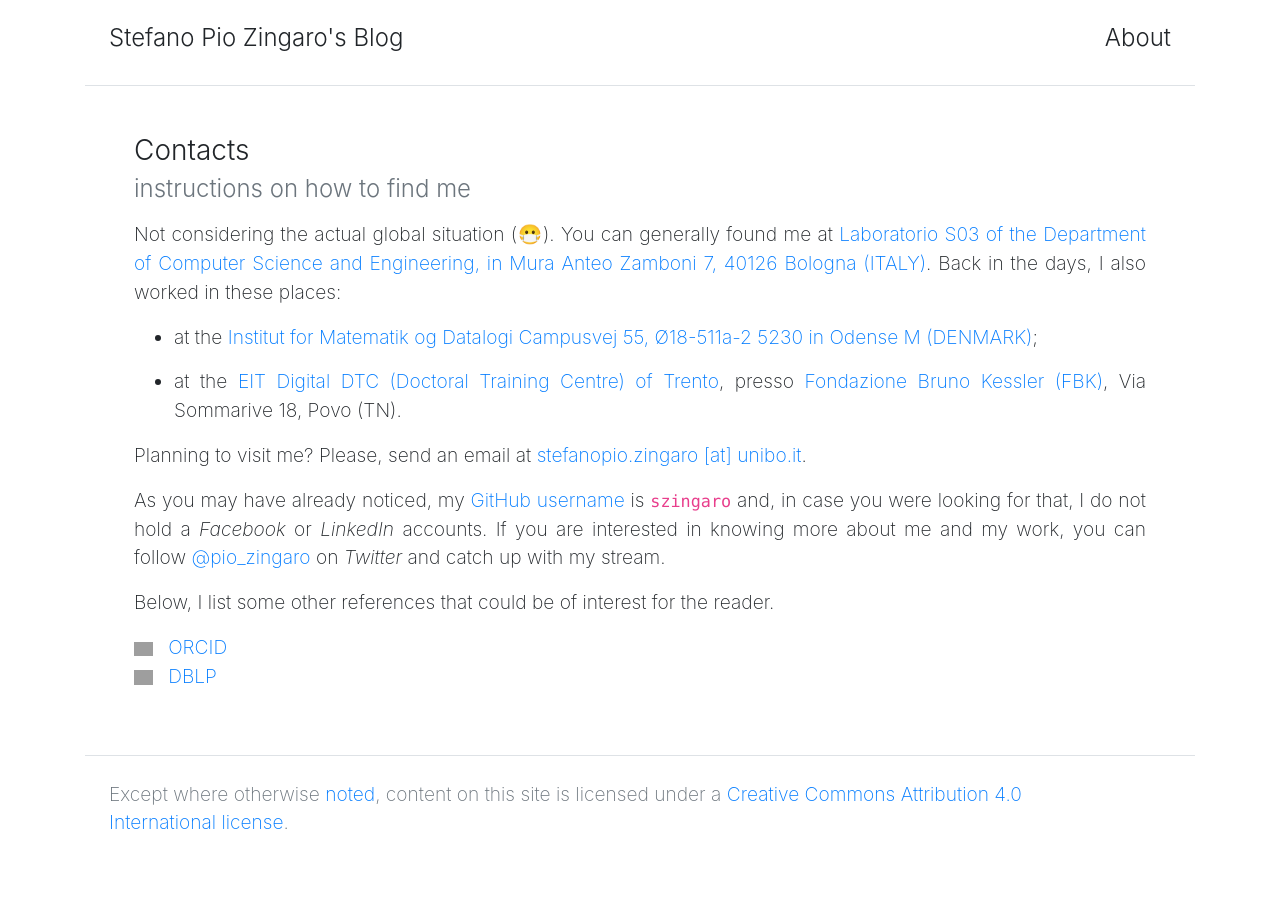
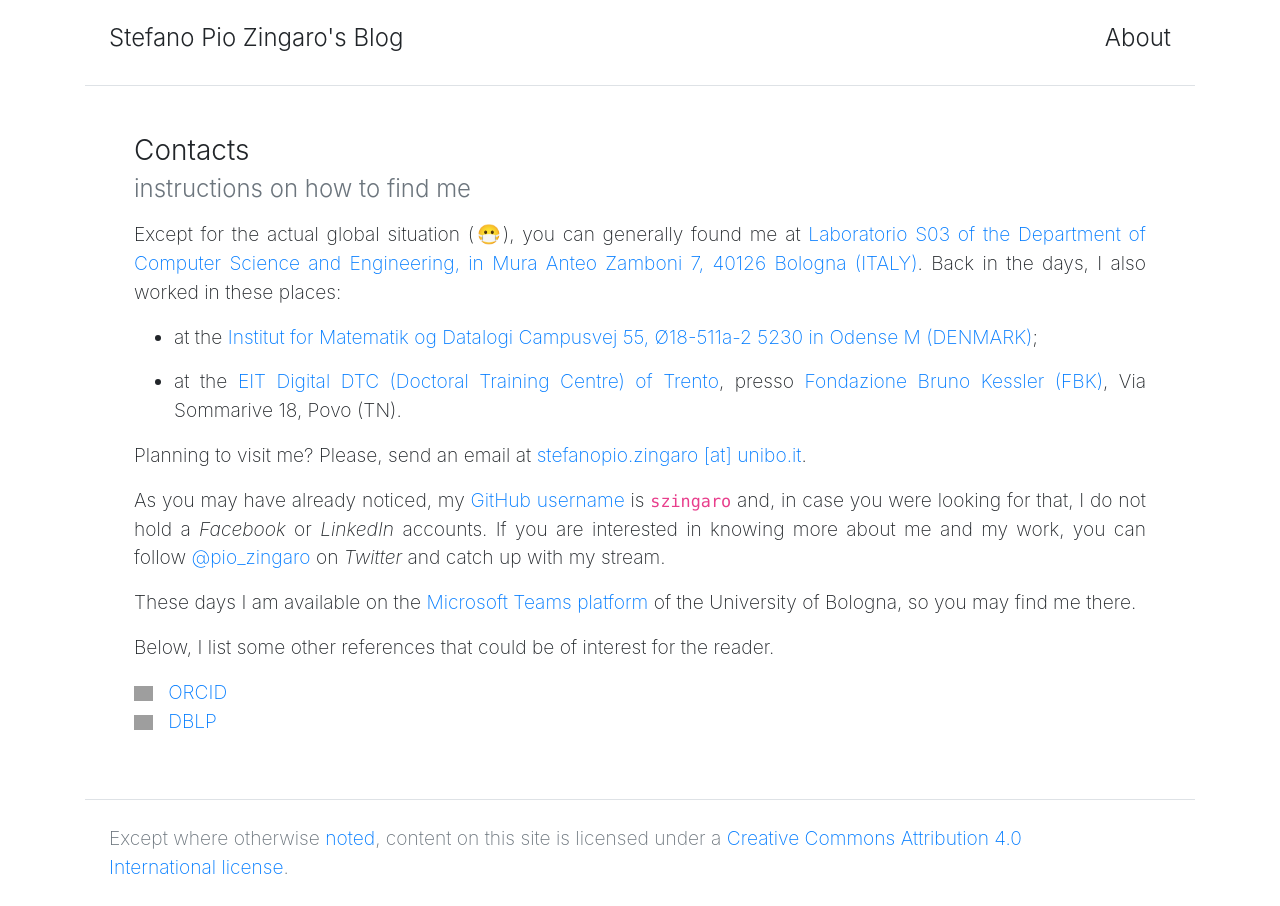
Before and after one commit to saltgz/saltgz.github.io, a Jekyll site: the page built from _pages/contact.md, in a window 1280 px wide. Built offline with Jekyll 4.4.1, drawn with Linux system fonts in a browser that asks for light colours; comment, search, counter and statistics services are not loaded; grey boxes are pictures that could not be loaded.

Commit message:
Update contact.md

```diff
--- a/_pages/contact.md
+++ b/_pages/contact.md
@@ -3,19 +3,18 @@ title: Contacts
 subtitle: instructions on how to find me
 ---
 
-Not considering the actual global situation (😷). You can generally found me at [Laboratorio S03 of the Department of Computer Science and Engineering, in Mura Anteo Zamboni 7, 40126 Bologna (ITALY)](http://w3w.co/rotaie.piastra.tavola). Back in the days, I also worked in these places:
+Except for the actual global situation (😷), you can generally found me at [Laboratorio S03 of the Department of Computer Science and Engineering, in Mura Anteo Zamboni 7, 40126 Bologna (ITALY)](http://w3w.co/rotaie.piastra.tavola). Back in the days, I also worked in these places:
 
 - at the [Institut for Matematik og Datalogi Campusvej 55, Ø18-511a-2 5230 in Odense M (DENMARK)](http://w3w.co/invitato.inclinati.sostenute);
 
 - at the [EIT Digital DTC (Doctoral Training Centre) of Trento](https://doctoralschool.eitdigital.eu/doctoral-training-centres/dtc-trento/), presso [Fondazione Bruno Kessler (FBK)](https://www.fbk.eu/en/), Via Sommarive 18, Povo (TN).
 
-Planning to visit me? Please, send an email at [stefanopio.zingaro
-[at] unibo.it](mailto:stefanopio.zingaro@unibo.it).
+Planning to visit me? Please, send an email at [stefanopio.zingaro \[at\] unibo.it](mailto:stefanopio.zingaro@unibo.it).
 
-As you may have already noticed, my [GitHub
-username](https://github.com/szingaro) is `szingaro` and, in case you were
-looking for that, I do not hold a _Facebook_ or _LinkedIn_ accounts.
+As you may have already noticed, my [GitHub username](https://github.com/szingaro) is `szingaro` and, in case you were looking for that, I do not hold a _Facebook_ or _LinkedIn_ accounts.
 If you are interested in knowing more about me and my work, you can follow [@pio_zingaro](https://twitter.com/pio_zingaro) on _Twitter_ and catch up with my stream.
+
+These days I am available on the [Microsoft Teams platform](https://teams.microsoft.com) of the University of Bologna, so you may find me there.
 
 Below, I list some other references that could be of interest for the reader.
 
```
